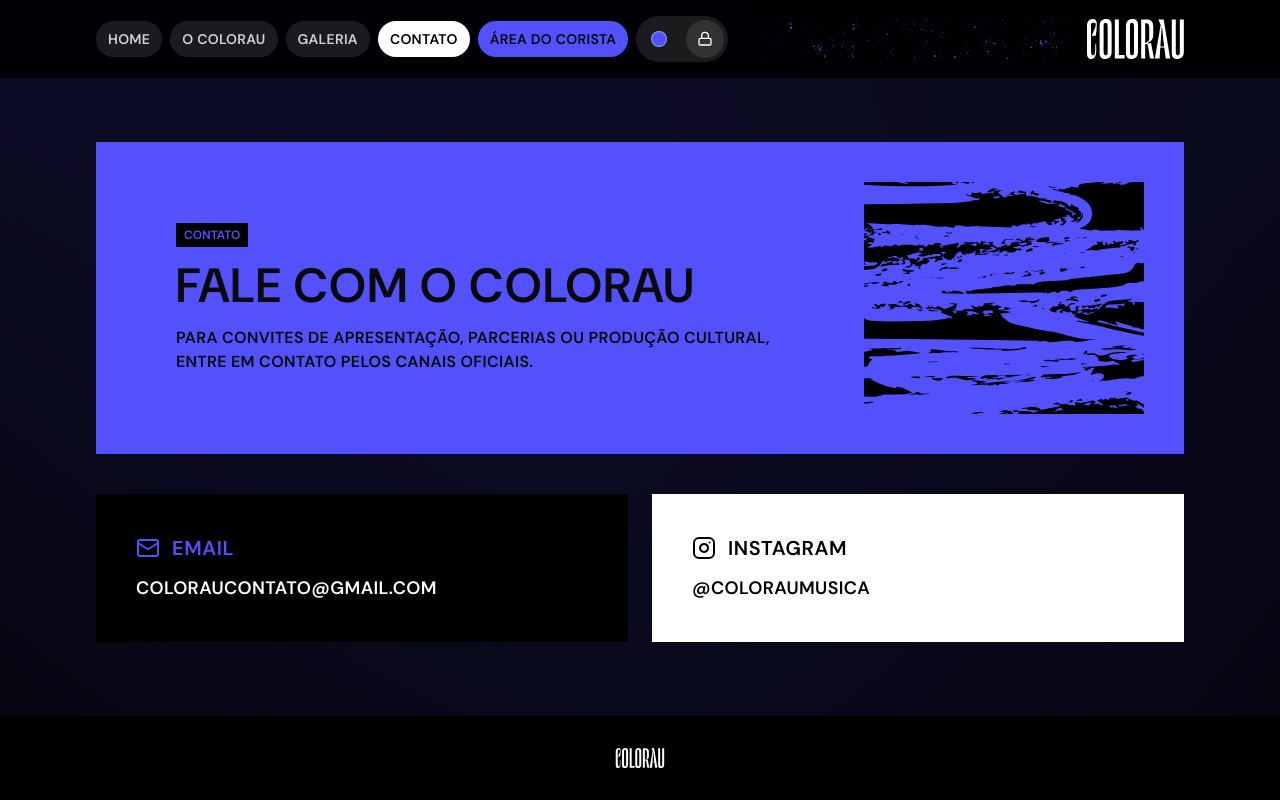
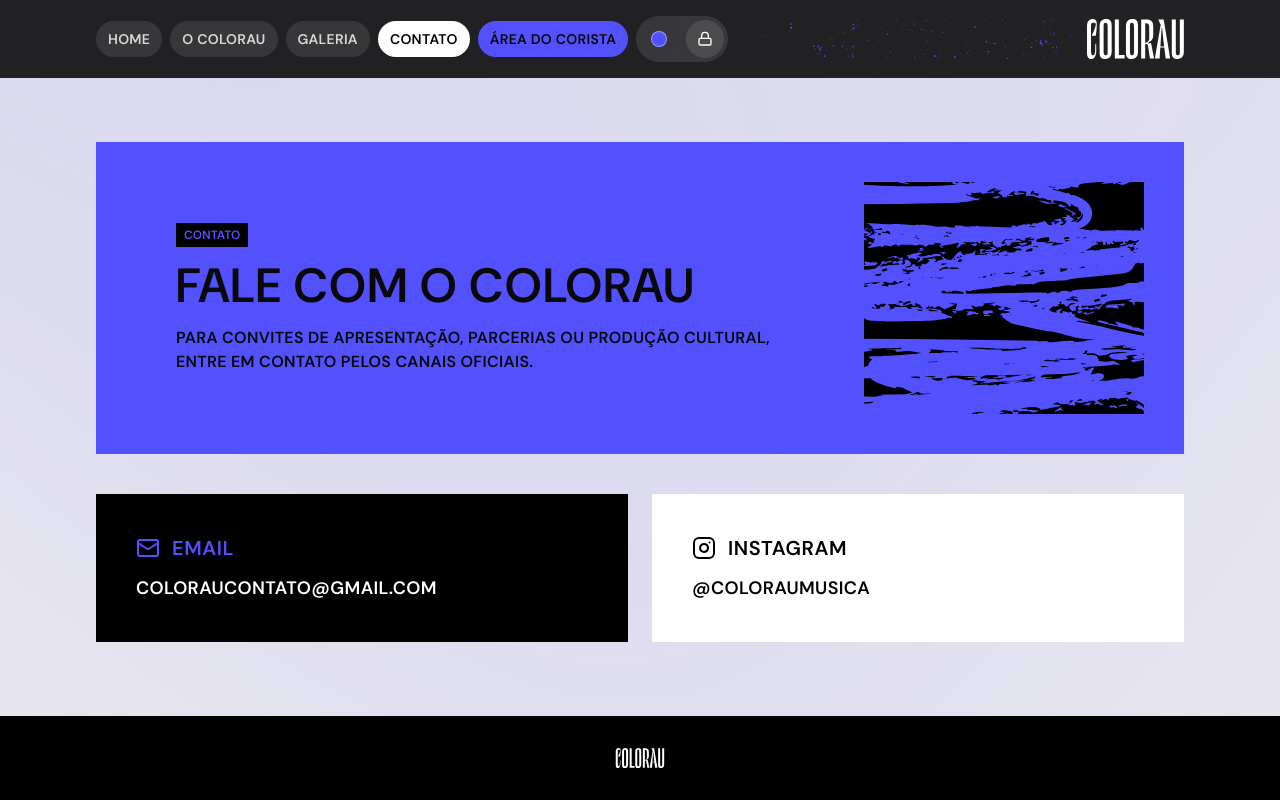
Before and after one commit to alexsandersouzafr/colorau, a Next.js app: page /contato in a window 1280 px wide. Built offline with nearby package versions, Linux system fonts and the light colour scheme.

Commit message:
Update global styles to implement a light theme with new background, foreground, and accent colors; enhance LocomotiveScrollProvider for improved resize handling and layout refresh on window load; adjust reveal component's toggle actions for smoother animations with scroll interactions.

```diff
--- a/app/globals.css
+++ b/app/globals.css
@@ -1,11 +1,11 @@
 @import "tailwindcss";
 
 :root {
-  --background: #000000;
-  --foreground: #ffffff;
-  --accent: #ffffff;
+  --background: #f2f1ee;
+  --foreground: #0c0c0c;
+  --accent: #ff8c00;
   --accent-foreground: #090909;
-  --accent-rgb: 255, 255, 255;
+  --accent-rgb: 255, 140, 0;
   --accent-soft: #ffe300;
   --surface: #ffffff;
   --color-cyan: #00e0f0;
--- a/components/locomotive-scroll-provider.tsx
+++ b/components/locomotive-scroll-provider.tsx
@@ -15,6 +15,13 @@ export function LocomotiveScrollProvider() {
 
   useEffect(() => {
     let canceled = false;
+    let resizeDebounce: ReturnType<typeof setTimeout> | undefined;
+
+    const refreshLayout = () => {
+      if (canceled) return;
+      instanceRef.current?.resize?.();
+      ScrollTrigger.refresh();
+    };
 
     const create = async () => {
       const mod = await import("locomotive-scroll");
@@ -31,8 +38,8 @@ export function LocomotiveScrollProvider() {
         lenisOptions: {
           orientation: "vertical",
           // Tuning for a "butter" feel.
-          // Lower lerp = more eased movement (default in Lenis is ~0.075).
-          lerp: 0.08,
+          // Lower lerp = slower deceleration / longer glide (default in Lenis is ~0.075).
+          lerp: 0.045,
           smoothWheel: true,
           wheelMultiplier: 1,
         },
@@ -45,8 +52,7 @@ export function LocomotiveScrollProvider() {
       // Ensure ScrollTrigger recalculates positions with the smooth-scroll engine.
       // Lenis/Locomotive updates dimensions after first layout pass.
       window.requestAnimationFrame(() => {
-        instanceRef.current?.resize?.();
-        ScrollTrigger.refresh();
+        refreshLayout();
       });
     };
 
@@ -54,13 +60,22 @@ export function LocomotiveScrollProvider() {
     create();
 
     const onResize = () => {
-      instanceRef.current?.resize?.();
+      clearTimeout(resizeDebounce);
+      resizeDebounce = setTimeout(refreshLayout, 150);
     };
     window.addEventListener("resize", onResize);
 
+    const onLoad = () => refreshLayout();
+    window.addEventListener("load", onLoad);
+
+    const fontsReady = document.fonts?.ready;
+    fontsReady?.then(() => refreshLayout());
+
     return () => {
       canceled = true;
+      clearTimeout(resizeDebounce);
       window.removeEventListener("resize", onResize);
+      window.removeEventListener("load", onLoad);
       instanceRef.current?.destroy?.();
       instanceRef.current = null;
     };
--- a/components/reveal.tsx
+++ b/components/reveal.tsx
@@ -41,7 +41,9 @@ export function Reveal({ children, className, textStagger = true }: RevealProps)
           // Earlier reveal so it doesn't feel late with smooth scroll engines.
           start: "top 80%",
           end: "bottom top",
-          toggleActions: "play reverse play reverse",
+          // With Lenis/Locomotive, scroll often leaves the trigger range before the
+          // timeline finishes; "reverse" on leave interrupts tweens and feels truncated.
+          toggleActions: "play none play none",
         },
       });
 
```
